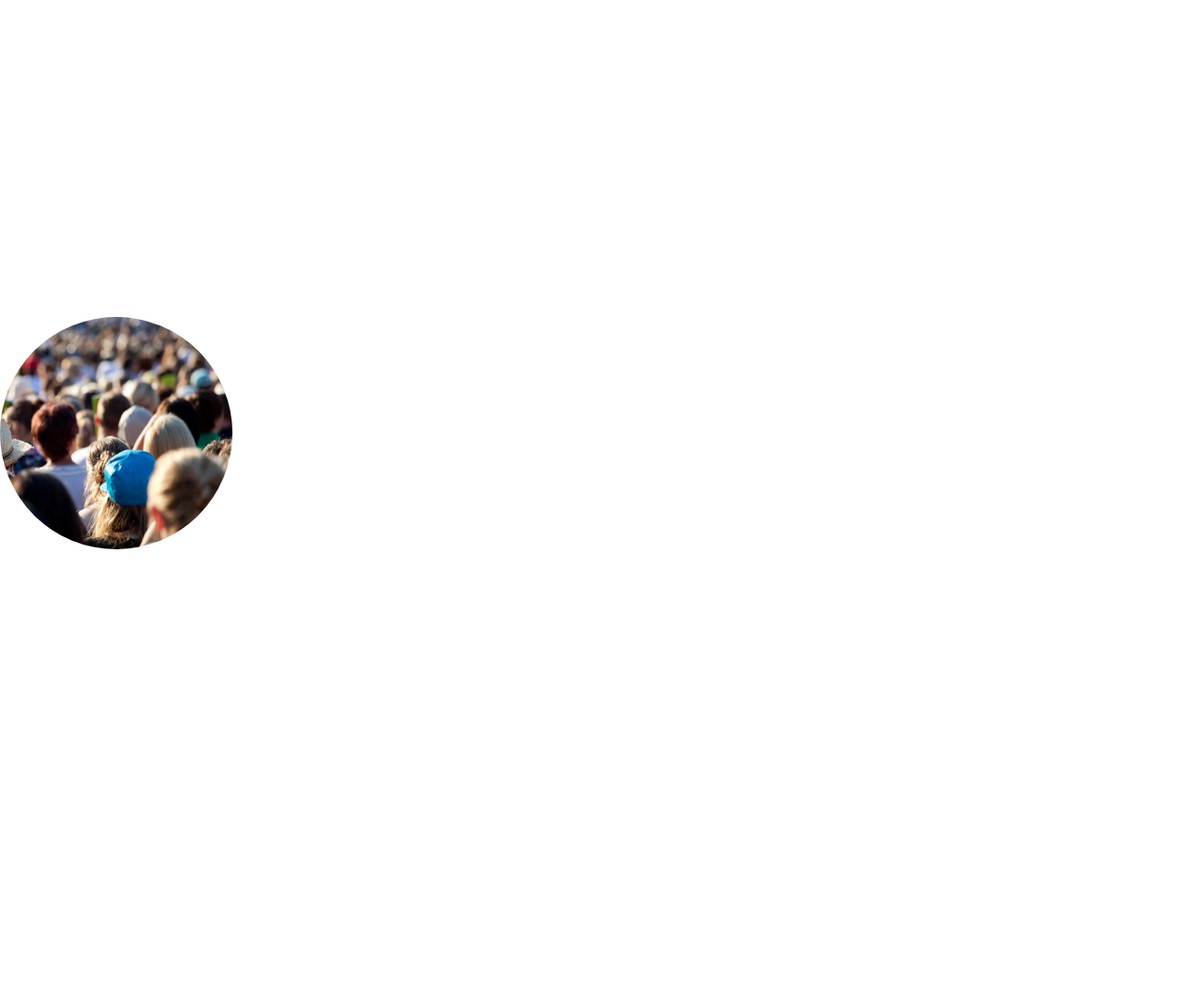
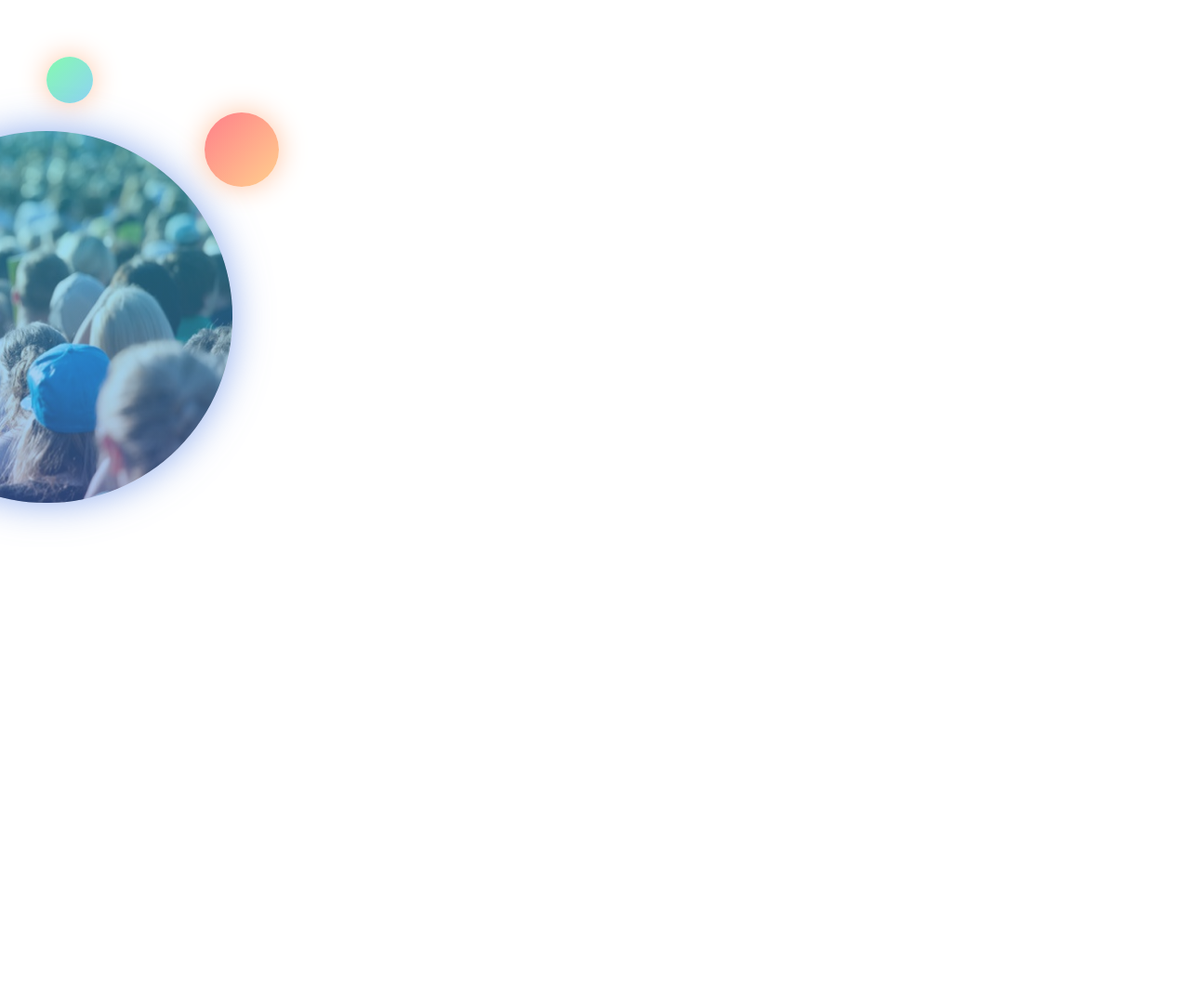
Before and after one commit to syedzubairahmed001/vrcveldanda, a website: page index.html in a window 1280 px wide. Shown: the part 459-1536 px from the top of the page at 93% size. Drawn offline with Linux system fonts and the light colour scheme.

Commit message:
added cicle effects

```diff
--- a/index.html
+++ b/index.html
@@ -40,6 +40,7 @@
     <div class="header-circle-container">
         <div class="circle circle__big circle__img">
             <img src="resources/img/header-img.jpg" alt="image">
+            <div class="circle-overlay"></div>
         </div>
     </div>
 
--- a/resources/sass/components/_circle.scss
+++ b/resources/sass/components/_circle.scss
@@ -1,33 +1,71 @@
+// common cirlce
+
 .circle{
     border-radius: 50%;
     position: relative;
 
     &__big{
-        width: 25rem;
-        height: 25rem;
+        width: 40rem;
+        height: 40rem;
     }
 
     &__img{
         display: inline-block;
+        position: relative;
 
         & img{
-            z-index: 20;
             display: inline-block;
             width: 100%;
             height: 100%;
             border-radius: 50%;
+        }
 
-            &::before{
-                content: '';
+        & .circle-overlay{
             display: inline-block;
             width: 100%;
             height: 100%;
             position: absolute;
             top: 0;
             left: 0;
-                background-image: linear-gradient(rgba(54, 209, 220, 0.7), rgba(91, 135, 229, 0.7));
-                z-index: 30;
+            border-radius: 50%;
         }
     }
 }
+
+//_____ header circle ___________
+
+.header-circle-container{
+    display: inline-block;
+    position: relative;
+    margin-top: -20rem;
+    margin-left: -15rem;
+
+    & .circle .circle-overlay{
+        background-image: linear-gradient(rgba(54, 209, 220, 0.5), rgba(91, 135, 229, 0.5));
+        box-shadow: rgba(91, 135, 229, 0.7) 0 0 4rem;
     }
+
+    &::after{
+        content: '';
+        width: 8rem;
+        height: 8rem;
+        border-radius: 50%;
+        position: absolute;
+        top: -2rem;
+        right: -5rem;
+        background-image: linear-gradient(to right bottom,rgba(255, 95, 108, 0.8), rgba(255, 196, 113, 0.8));
+        box-shadow: #ffc3a0 0 0 3rem;
+    }
+
+    &::before{
+        content: '';
+        width: 5rem;
+        height: 5rem;
+        border-radius: 50%;
+        position: absolute;
+        top: -8rem;
+        left: 20rem;
+        background-image: linear-gradient(to right bottom,#84fab0, #8fd3f4);
+        box-shadow: #ffc3a0 0 0 3rem;
+    }
+}
--- a/resources/sass/layout/_nav.scss
+++ b/resources/sass/layout/_nav.scss
@@ -7,6 +7,7 @@
     display: block;
     width: 100%;
     z-index: 999;
+    background-color: #fff;
 
     &__sec-logo{
         text-align: left;
--- a/resources/sass/pages/index.scss
+++ b/resources/sass/pages/index.scss
@@ -26,7 +26,7 @@ body{
         position: absolute;
         top: 50%;
         left: 50%;
-        transform: translate(-50%, -80%);
+        transform: translate(-50%, -75%);
         width: 90%;
 
         &--h1{
```
Also changed, not shown: resources/css/index.css. Lines whose indentation alone changed are shown as unchanged.
